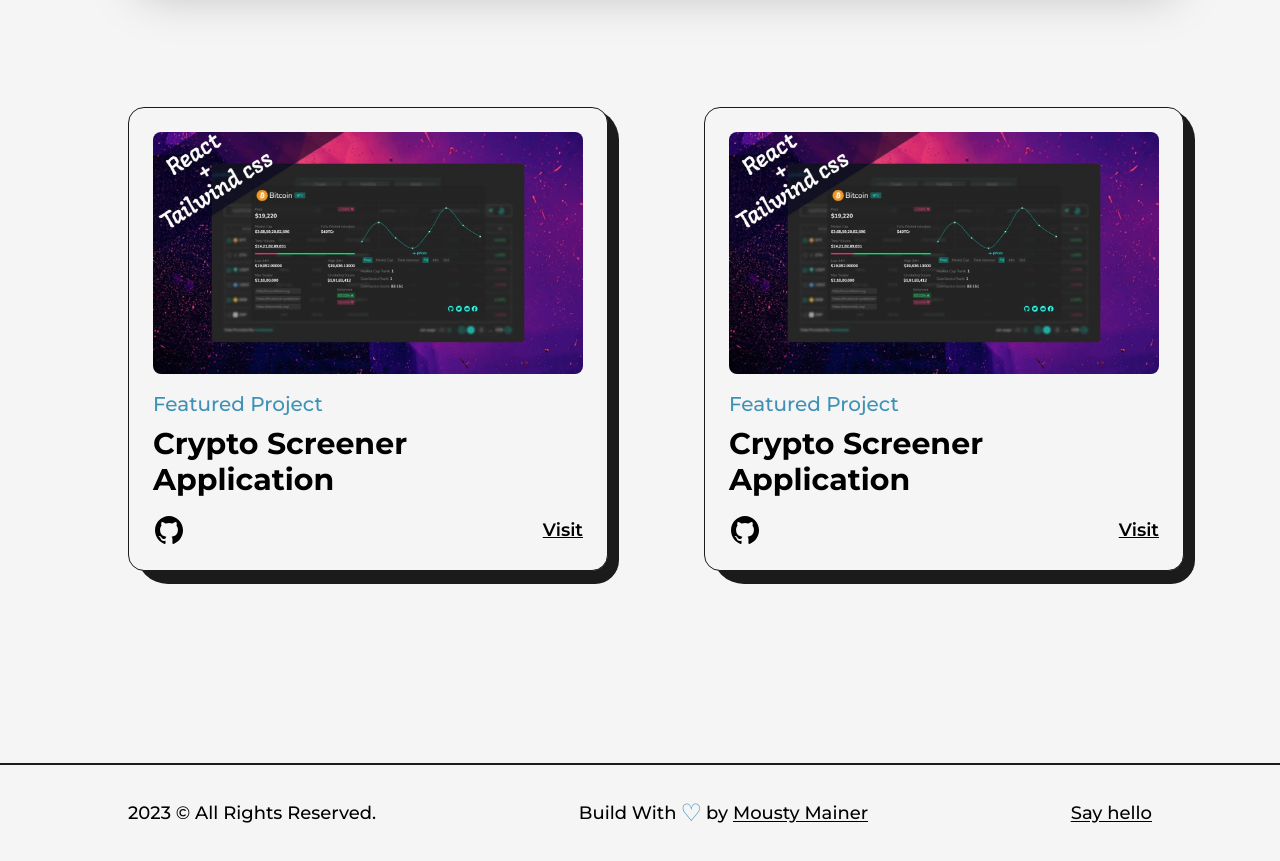
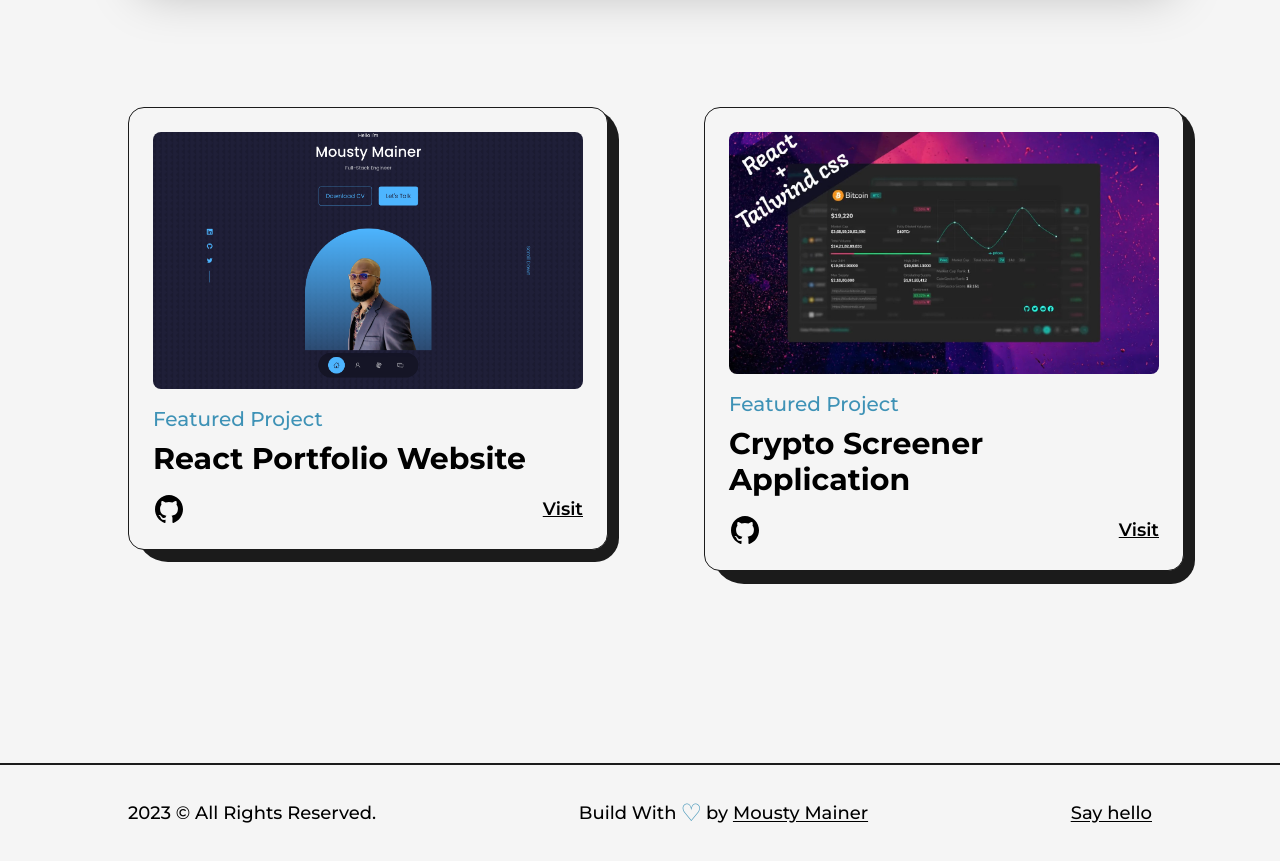
Before and after one commit to mainerprenuer/portfolio_v2, a Next.js app: page /projects in a window 1280 px wide. Shown: the part 2140-3001 px from the top of the page. Built offline with nearby package versions, Linux system fonts and the light colour scheme.

Commit message:
add a project..

```diff
--- a/src/pages/projects.js
+++ b/src/pages/projects.js
@@ -9,6 +9,7 @@ import project1 from "../../public/images/projects/farmplug.png"
 import project2 from "../../public/images/projects/portfolio2.jpg"
 import project3 from "../../public/images/projects/portfolio1.jpg"
 import project4 from "../../public/images/projects/islamia.png"
+import project5 from "../../public/images/projects/portfolio.png"
 import project0 from "../../public/images/projects/crypto-screener-cover-image.jpg"
 import { motion } from 'framer-motion'
 import TransitionEffect from '@/components/TransitionEffect'
@@ -178,10 +179,10 @@ type="Featured Project"
                 </div>
                 <div className='col-span-6 sm:col-span-12'>
                 <Project
-title="Crypto Screener Application"
-img={project0}
-github="https://github.com/mainerprenuer"
-link=""
+title="React Portfolio Website"
+img={project5}
+github="https://github.com/mainerprenuer/portfolio"
+link="https://abokintech.vercel.app"
 type="Featured Project"
                     />
                 </div>
```
Also changed, not shown: public/images/profile/filehomeabokintechDesktopprojectsportfoliosrcassetsme.png.jpg (deleted), public/images/profile/me.png.
